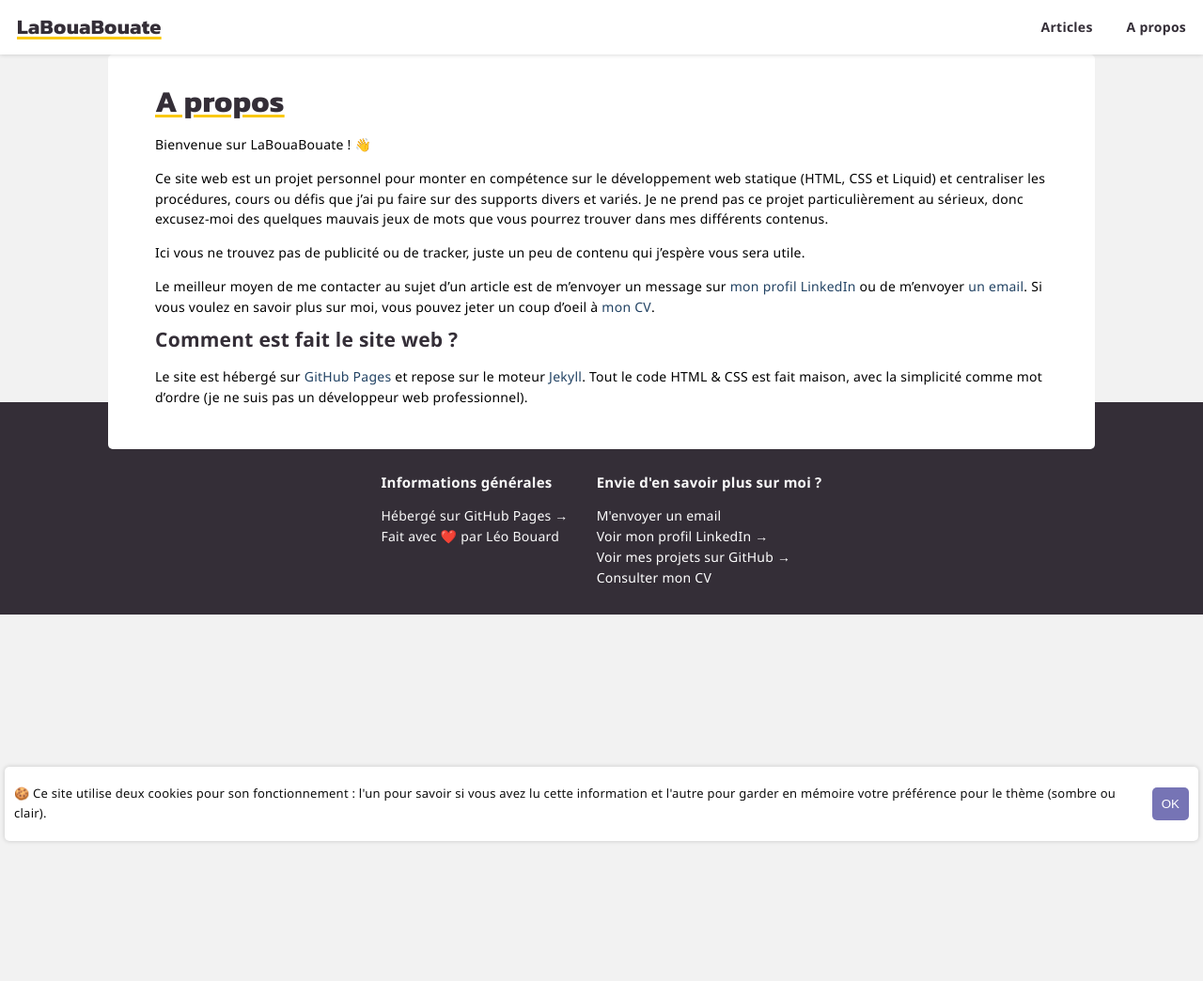
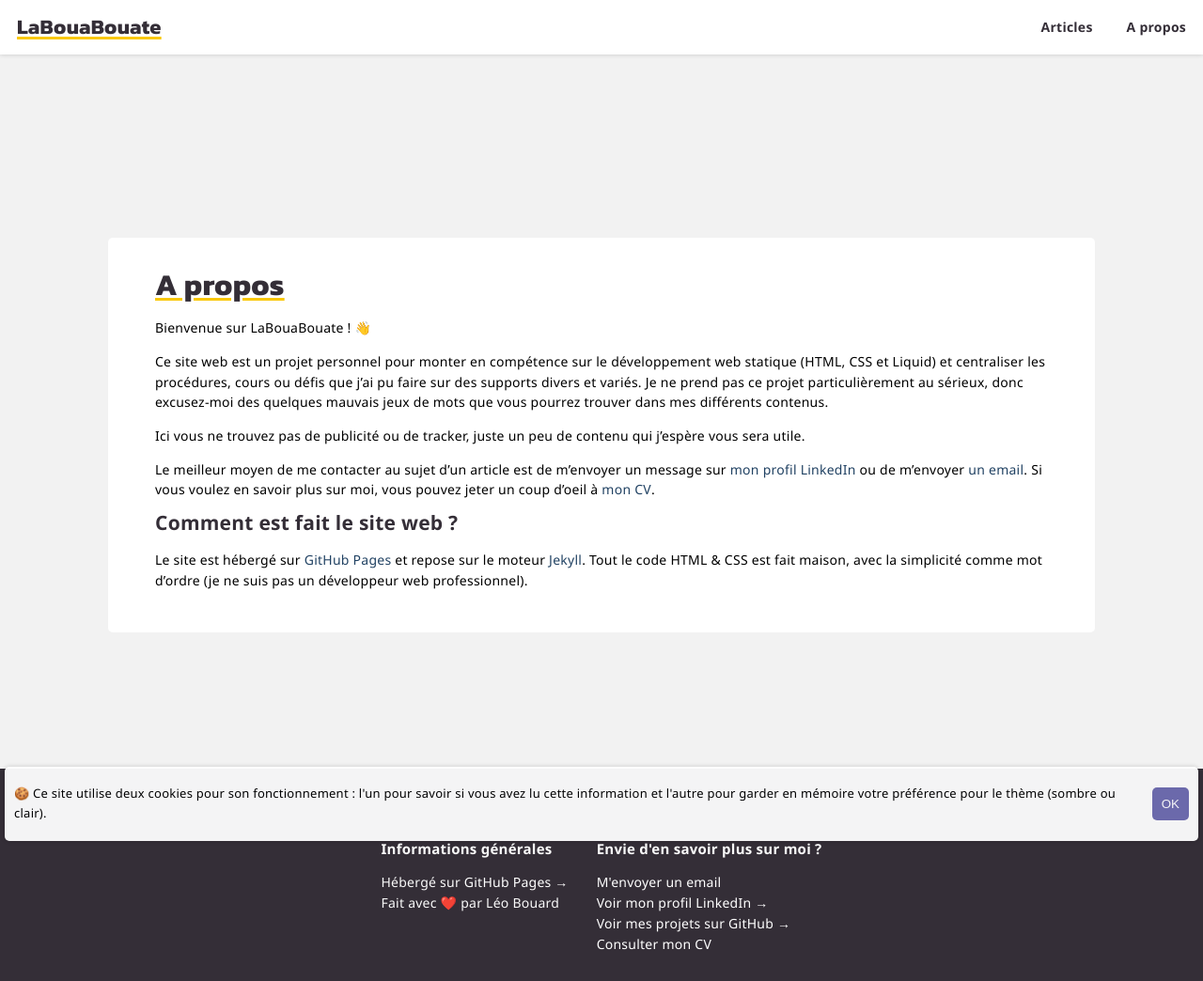
Before and after one commit to leobouard/leobouard.github.io, a Jekyll site: the page built from about.md, in a window 1280 px wide. Shown: the whole page at 94% size. Built offline with Jekyll 4.4.1, drawn with Linux system fonts in a browser that asks for light colours; some web fonts are replaced; before the commit the page ends 900 px from its top, so only the background shows below that.

Commit message:
Modification min-height MAIN

```diff
--- a/_layouts/default.html
+++ b/_layouts/default.html
@@ -36,7 +36,7 @@
       {{ page.icon }}
     </div>
     {% endif %}
-    <main {% if page.title == "Accueil" %} style="background: linear-gradient(45deg, #FEFAEC, #E4E4F1); min-height: 90%;" {% endif %}>
+    <main {% if page.title == "Accueil" %} style="background: linear-gradient(45deg, #FEFAEC, #E4E4F1);" {% endif %}>
       {{ content }}
       <div class="cookieInfo" id="cookieInfo">
         <p>🍪 Ce site utilise deux cookies pour son fonctionnement : l'un pour savoir si vous avez lu cette information et l'autre pour garder en mémoire votre préférence pour le thème (sombre ou clair).</p>
--- a/assets/css/style.scss
+++ b/assets/css/style.scss
@@ -63,6 +63,7 @@ header {
 }
 
 main {
+    min-height: 90%;
     display: flex;
     align-items: center;
     justify-content: center;
```
